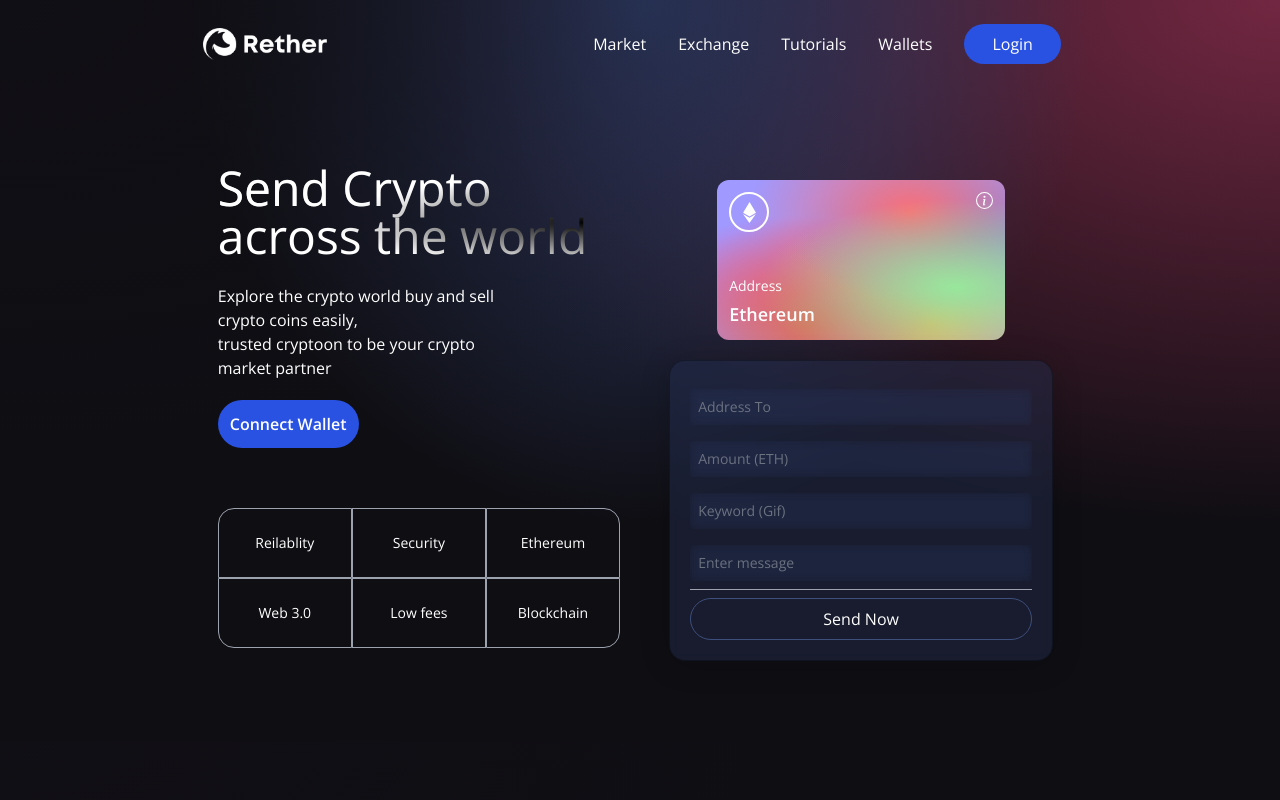
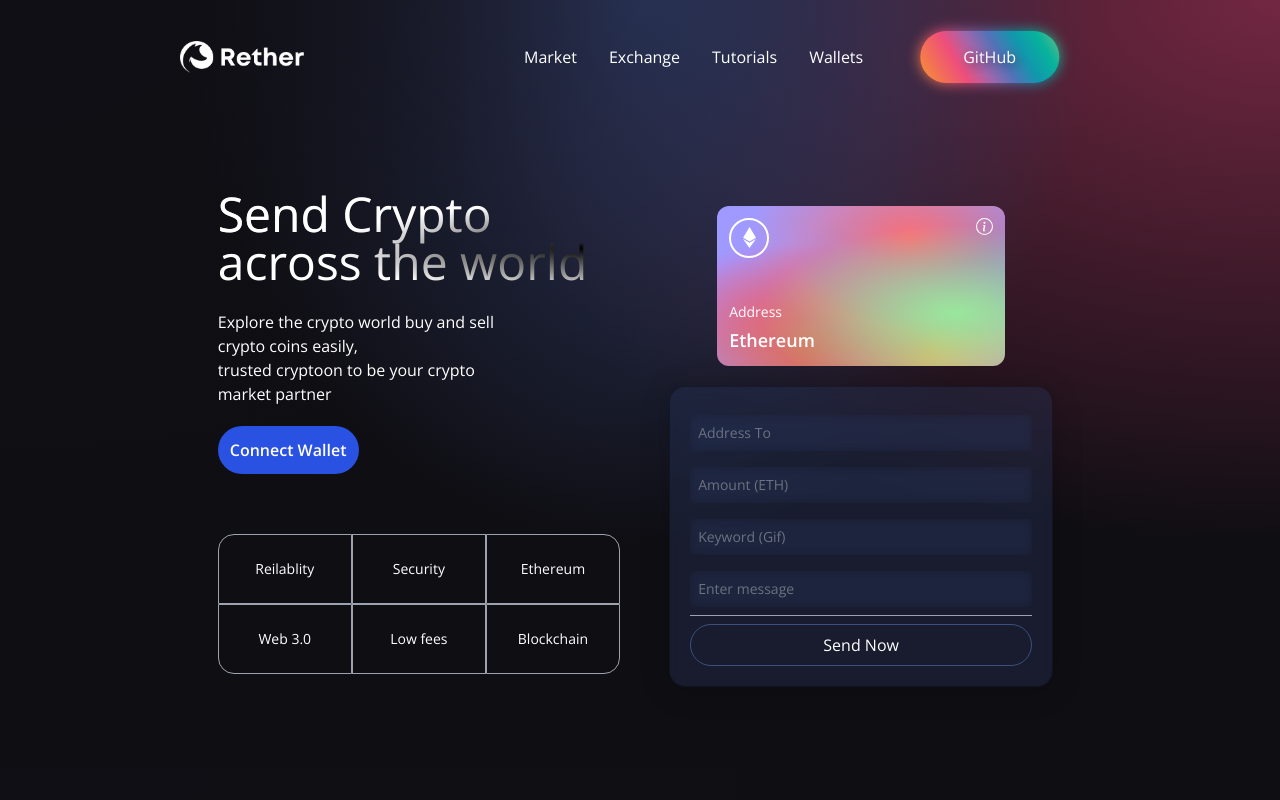
Before and after one commit to aromalsanthosh/Rether, a React (Vite) app in the folder client/: page / in a window 1280 px wide. Shown: the top 800 px of the page. Built offline with nearby package versions, Linux system fonts and the light colour scheme.

Commit message:
Add GitHub hyperlinks, favicon

```diff
--- a/client/src/components/Navbar.jsx
+++ b/client/src/components/Navbar.jsx
@@ -20,8 +20,8 @@ const Navbar = () => {
         {["Market", "Exchange", "Tutorials", "Wallets"].map((item, index) => (
           <NavBarItem key={item + index} title={item}  />
         ))}
-        <li className="bg-[#2952e3] py-2 px-7 mx-4 rounded-full cursor-pointer hover:bg-[#2546bd]">
-          Login
+        <li className=" py-2 px-7 mx-4 rounded-full cursor-pointer">
+        <a href="https://github.com/aromalsanthosh/crypto-exchange" target="_blank"><button class="bn29">GitHub</button></a>
         </li>
       </ul>
       <div className="flex relative">
--- a/client/src/index.css
+++ b/client/src/index.css
@@ -72,6 +72,64 @@ body {
     radial-gradient(at 53% 75%, hsla(174,94%,68%,1) 0, transparent 45%);
 }
 
+.bn29 {
+  border: none;
+  padding: 0.8em 2.5em;
+  outline: none;
+  color: white;
+  font-style: 1.2em;
+  position: relative;
+  z-index: 1;
+  cursor: pointer;
+  background: none;
+  text-shadow: 3px 3px 10px rgba(0, 0, 0, 0.45);
+}
+
+.bn29:before,
+.bn29:after {
+  position: absolute;
+  top: 50%;
+  left: 50%;
+  border-radius: 10em;
+  -webkit-transform: translateX(-50%) translateY(-50%);
+  transform: translateX(-50%) translateY(-50%);
+  width: 105%;
+  height: 105%;
+  content: "";
+  z-index: -2;
+  background-size: 400% 400%;
+  background: linear-gradient(
+    60deg,
+    #f79533,
+    #f37055,
+    #ef4e7b,
+    #a166ab,
+    #5073b8,
+    #1098ad,
+    #07b39b,
+    #6fba82
+  );
+}
+
+.bn29:before {
+  -webkit-filter: blur(7px);
+  filter: blur(7px);
+  -webkit-transition: all 0.25s ease;
+  transition: all 0.25s ease;
+  -webkit-animation: pulse 10s infinite ease;
+  animation: pulse 10s infinite ease;
+}
+
+.bn29:after {
+  -webkit-filter: blur(0.3px);
+  filter: blur(0.3px);
+}
+
+.bn29:hover:before {
+  width: 115%;
+  height: 115%;
+}
+
 .text-gradient {
   background-color: #fff;
   background-image: radial-gradient(at 4% 36%, hsla(0,0%,100%,1) 0, transparent 53%), radial-gradient(at 100% 60%, rgb(0, 0, 0) 0, transparent 50%);
```
